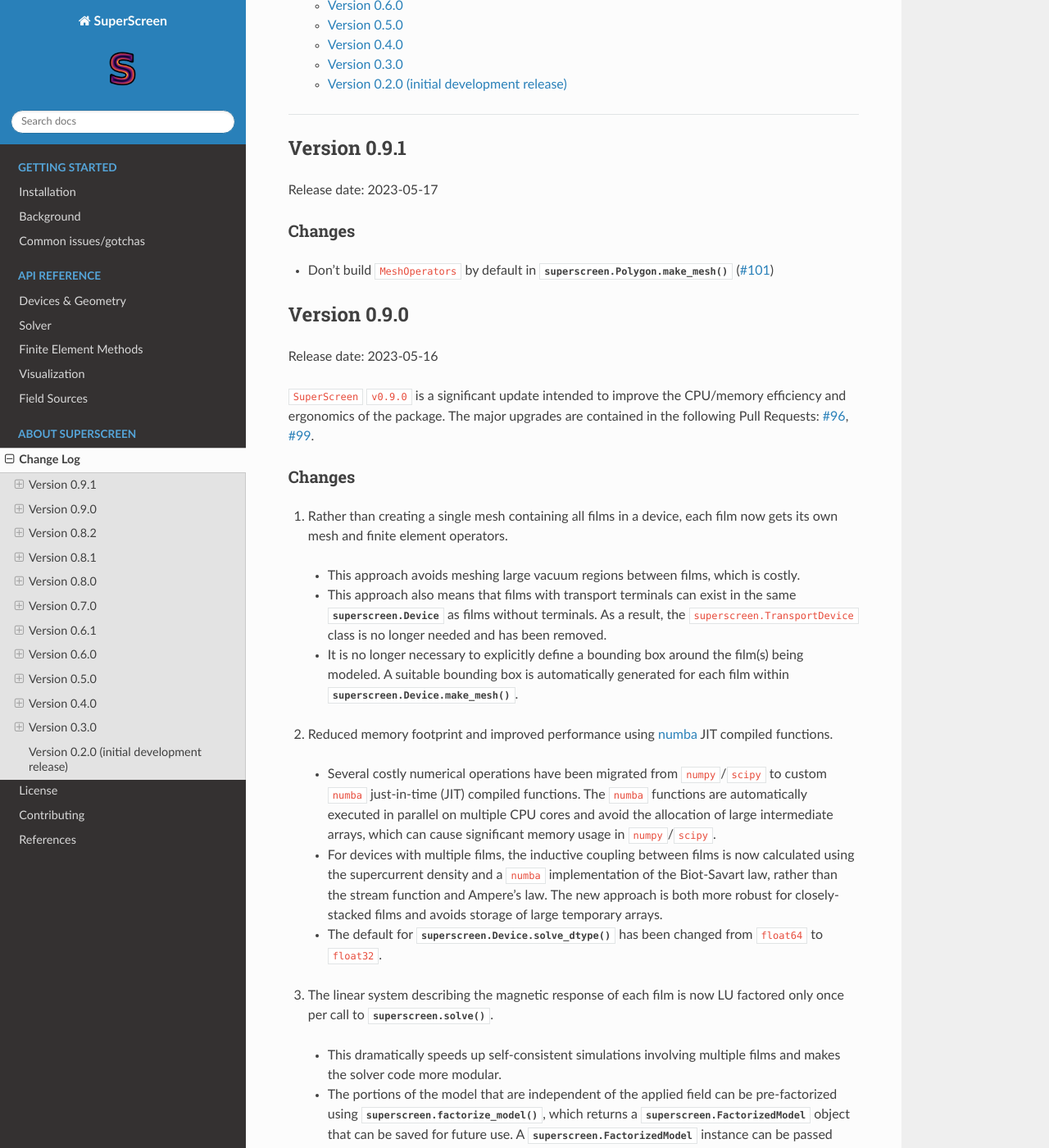
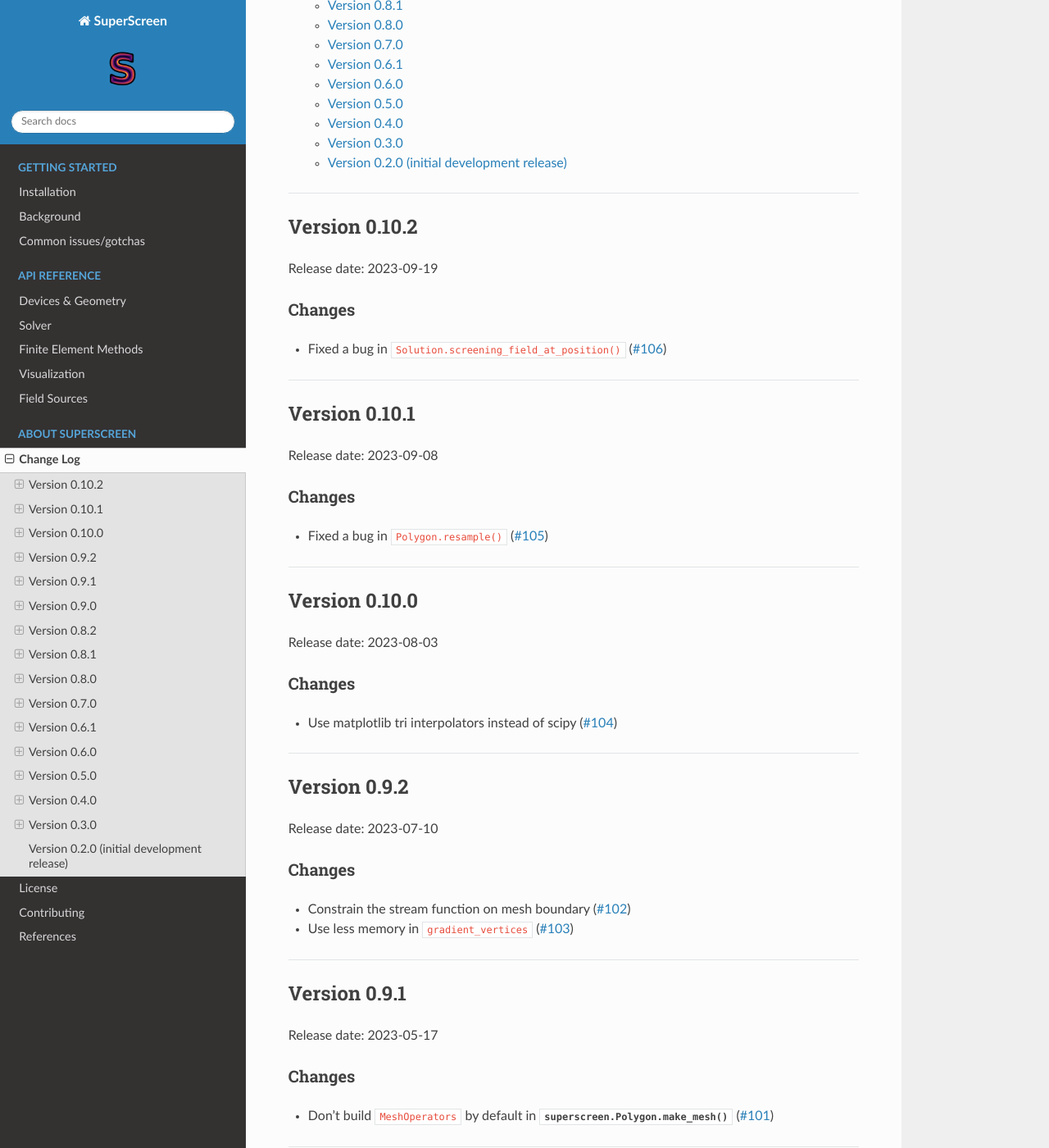
Before and after one commit to loganbvh/superscreen, a Sphinx documentation site: the page built from docs/about/changelog.rst, in a window 1280 px wide and 1400 px high, scrolled down 663 px. Shown: the whole window at 82% size. Built offline with Sphinx 7.4.7 and the Read the Docs theme 2.0.0, drawn with Linux system fonts in a browser that asks for light colours; pages that are not in the unit, such as notebooks, are missing from menus; some of the changed text lies outside the part shown.

Commit message:
Update changelog.rst

```diff
--- a/docs/about/changelog.rst
+++ b/docs/about/changelog.rst
@@ -19,6 +19,55 @@
 
 ----
 
+Version 0.10.2
+--------------
+
+Release date: 2023-09-19
+
+Changes
+=======
+
+- Fixed a bug in ``Solution.screening_field_at_position()`` (`#106 <https://github.com/loganbvh/superscreen/pull/106>`_)
+
+----
+
+Version 0.10.1
+--------------
+
+Release date: 2023-09-08
+
+Changes
+=======
+
+- Fixed a bug in ``Polygon.resample()`` (`#105 <https://github.com/loganbvh/superscreen/pull/105>`_)
+
+----
+
+Version 0.10.0
+--------------
+
+Release date: 2023-08-03
+
+Changes
+=======
+
+- Use matplotlib tri interpolators instead of scipy (`#104 <https://github.com/loganbvh/superscreen/pull/104>`_)
+
+----
+
+Version 0.9.2
+-------------
+
+Release date: 2023-07-10
+
+Changes
+=======
+
+- Constrain the stream function on mesh boundary (`#102 <https://github.com/loganbvh/superscreen/pull/102>`_)
+- Use less memory in ``gradient_vertices`` (`#103 <https://github.com/loganbvh/superscreen/pull/103>`_)
+
+----
+
 Version 0.9.1
 -------------
 
@@ -29,6 +78,7 @@
 
 - Don't build ``MeshOperators`` by default in :meth:`superscreen.Polygon.make_mesh` (`#101 <https://github.com/loganbvh/superscreen/pull/101>`_)
 
+----
 
 Version 0.9.0
 -------------
@@ -82,6 +132,7 @@
 
   - Added support for Python 3.11, which was being blocked by the dependency on ``ray``.
 
+----
 
 Version 0.8.2
 -------------
@@ -92,8 +143,9 @@
 =======
 
 - Added Python 3.10 support (`#93 <https://github.com/loganbvh/superscreen/pull/93>`_)
-- Removed ``cdist_batched()``, which was added in ``v0.8.1`` and had a bug(`#95 <https://github.com/loganbvh/superscreen/pull/95>`_)
+- Removed ``cdist_batched()``, which was added in ``v0.8.1`` and had a bug (`#95 <https://github.com/loganbvh/superscreen/pull/95>`_)
 
+----
 
 Version 0.8.1
 -------------
@@ -105,6 +157,8 @@
 
 - Evaluating the magnetic field within a ``Layer`` is no longer supported in :meth:`superscreen.Solution.field_at_position`
   and must be done using :meth:`superscreen.Solution.interp_fields` (`#91 <https://github.com/loganbvh/superscreen/pull/91>`_).
+
+----
 
 Version 0.8.0
 -------------
@@ -118,6 +172,7 @@
 
   - :meth:`superscreen.Device.make_mesh` and :meth:`superscreen.Polygon.make_mesh` now take an integer argument, ``smooth``, which specifies the number of Laplacian mesh smoothing iterations to perform.
 
+----
 
 Version 0.7.0
 -------------
@@ -137,6 +192,8 @@
   which is much more efficient than the previous least-squares method, especially for multiple holes
   (`#78 <https://github.com/loganbvh/superscreen/pull/78>`_).
 
+----
+
 Version 0.6.1
 -------------
 
@@ -147,6 +204,8 @@
 
 - Fixed an off-by-one error in the :math:`k`-space coordinates used to
   calculate the field from a Pearl vortex in :meth:`superscreen.sources.pearl_vortex` (`#74 <https://github.com/loganbvh/superscreen/pull/74>`_).
+
+----
 
 Version 0.6.0
 -------------
```
